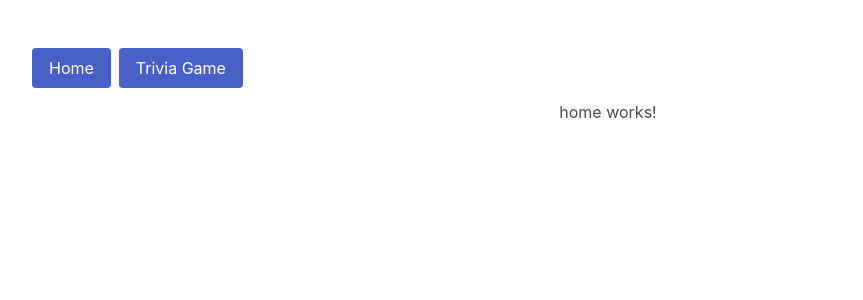
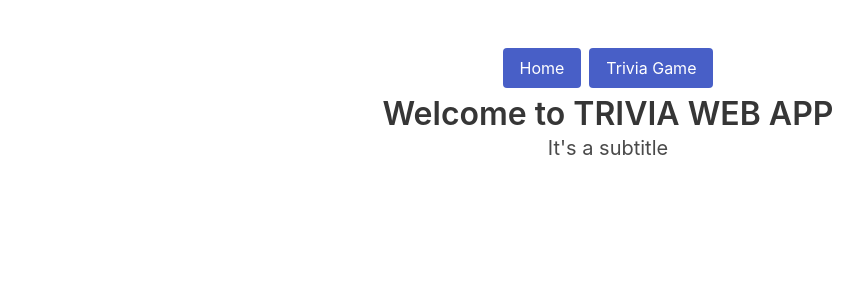
Before and after one commit to HakaiShimasu/TriviaWebApp, an Angular app in the folder trivia-web-client/: page / in a window 1280 px wide. Shown: the top 300 px of the page, without its empty margins (32-895 px from the left). Built offline with nearby package versions, Linux system fonts and the light colour scheme.

Commit message:
Re-style of visual

```diff
--- a/trivia-web-client/src/app/app.component.html
+++ b/trivia-web-client/src/app/app.component.html
@@ -1,8 +1,8 @@
 <div style="text-align:center">
   <section class="section">
       <div class="container">
-        <nav class="navbar" role="navigation" aria-label="main navigation">
-          <div class="navbar-menu is-active buttons">
+        <nav class="navbar" role="navigation" style="display: contents;" aria-label="main navigation">
+          <div class="navbar-menu is-active buttons" style="display: contents;">
               <button class="button is-link" [routerLink]="['']">Home</button>
               <button class="button is-link" [routerLink]="['/trivia']">Trivia Game</button>
           </div>
--- a/trivia-web-client/src/app/home/home.component.html
+++ b/trivia-web-client/src/app/home/home.component.html
@@ -1 +1,6 @@
-<p>home works!</p>
+<div class="title">
+    {{title}}
+</div>
+<div class="subtitle">
+    It's a subtitle
+</div>
--- a/trivia-web-client/src/app/home/home.component.ts
+++ b/trivia-web-client/src/app/home/home.component.ts
@@ -7,6 +7,8 @@ import { Component, OnInit } from '@angular/core';
 })
 export class HomeComponent implements OnInit {
 
+  title: string = 'Welcome to TRIVIA WEB APP'
+
   constructor() { }
 
   ngOnInit(): void {
--- a/trivia-web-client/src/app/player-form/player-form.component.css
+++ b/trivia-web-client/src/app/player-form/player-form.component.css
@@ -0,0 +1,6 @@
+.field{
+    width: 240px;
+    margin: auto;
+    margin-bottom: 1em;
+    display: block;
+}
--- a/trivia-web-client/src/app/trivia-game/trivia-game.component.css
+++ b/trivia-web-client/src/app/trivia-game/trivia-game.component.css
@@ -0,0 +1,4 @@
+.card{
+    width: 500px;
+    margin: auto;
+}
--- a/trivia-web-client/src/app/trivia-game/trivia-game.component.html
+++ b/trivia-web-client/src/app/trivia-game/trivia-game.component.html
@@ -2,7 +2,7 @@
   <div class="column">
   <span class="help is-info" *ngIf="isLoading">Loading...</span>
   <span class="help is-error" *ngIf="errorMessage">{{ errorMessage }}</span>
-  <table class="table" *ngIf="!isLoading && !errorMessage">
+  <table class="table" style="display: inline-block;" *ngIf="!isLoading && !errorMessage">
       <thead>
           <tr>
               <th>ID</th>
@@ -27,11 +27,8 @@
       </tbody>
   </table>
   <app-player-form (playerAdded)="appendPlayer($event)"></app-player-form>
-  </div>
-  <div class="column">
       <div class="card" *ngIf="question?.question">
         <div class="card-content">
-          <button class="button is-primary" (click)="getQuestion()">Refresh Question</button>
           <p class="title">
             {{ question.question }}
           </p>
@@ -47,5 +44,6 @@
           </p>
         </footer>
       </div>
+      <button class="button is-primary" (click)="getQuestion()">Refresh Question</button>
   </div>
 </div>
```
